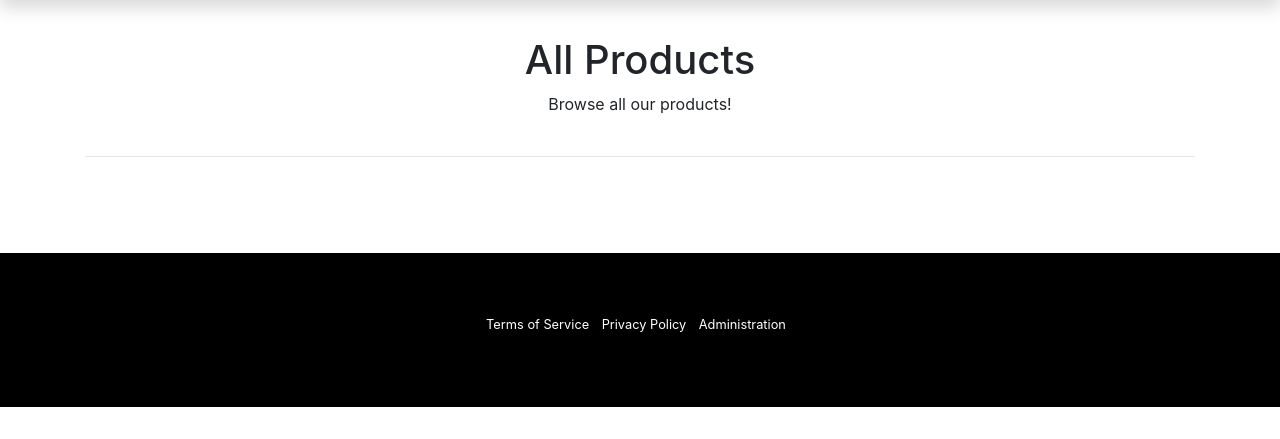
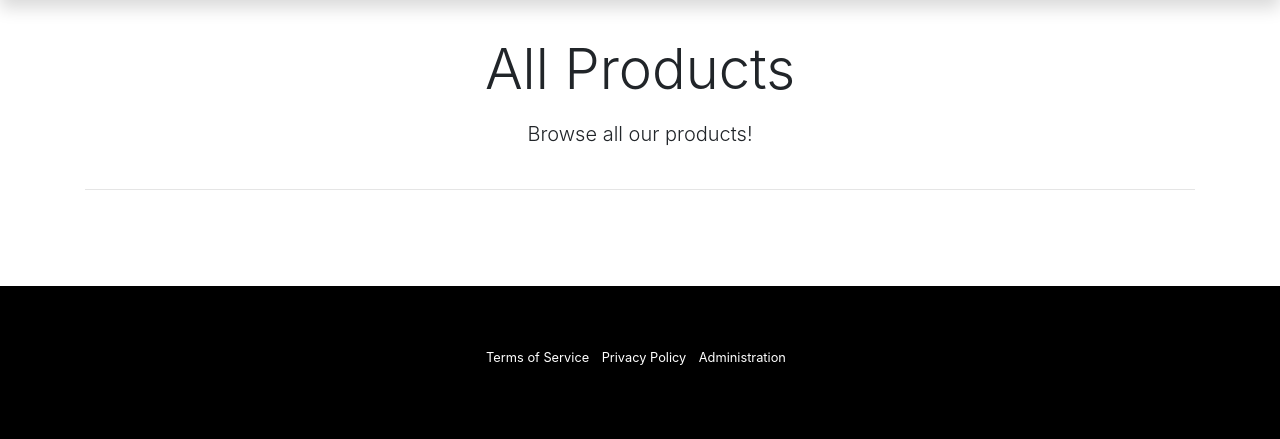
Before and after one commit to mia-k-monaghan/fsp_shop, a Django app: page /products/ in a window 1280 px wide. Shown: the part 60-499 px from the top of the page. Run offline with Django 3.2, Linux system fonts and the light colour scheme; data that the repository does not hold is empty; some libraries are stand-ins or nearby versions.

Commit message:
production updates

```diff
--- a/core/models.py
+++ b/core/models.py
@@ -3,6 +3,7 @@ from django.db import models
 from django.shortcuts import reverse
 from django.utils.text import slugify
 from django.core.validators import MinValueValidator
+import os
 
 User = get_user_model()
 
@@ -31,6 +32,9 @@ class Product(models.Model):
     def get_absolute_url(self):
         return reverse("core:product-detail", kwargs={'slug': self.slug})
 
+    def filename(self):
+        return os.path.basename(self.zip_file.name)
+
 class Order(models.Model):
     user = models.ForeignKey(User,on_delete=models.CASCADE)
     product = models.ForeignKey(Product,null=True,on_delete=models.SET_NULL)
--- a/core/views.py
+++ b/core/views.py
@@ -4,7 +4,7 @@ from django.views.generic.list import ListView
 from django.views.generic.detail import DetailView
 from django.core import mail
 from mimetypes import guess_type
-from os.path import basename
+
 from django.template.loader import render_to_string
 from django.contrib.auth import get_user_model
 from settings import models as setting_models
@@ -19,6 +19,7 @@ from . import models
 User = get_user_model()
 
 import stripe
+import os
 
 stripe.api_key = settings.STRIPE_SECRET_KEY
 
@@ -27,9 +28,9 @@ def download(request, path):
     if os.path.exists(file_path):
         with open(file_path,'rb') as fh:
             response=HttpResponse(fh.read(),content_type='application/zip')
-            response['Content-Disposition']='inline;filename='+os.path.basename(file_path)
+            response['Content-Disposition']='attachment;filename='+os.path.basename(file_path)
             return response
-    raise Http404
+    raise HttpResponse(status=404)
 
 class IndexView(TemplateView):
     template_name = 'core/index.html'
--- a/requirements.txt
+++ b/requirements.txt
@@ -1,3 +1,4 @@
+-f /usr/share/pip-wheels
 asgiref==3.3.4
 certifi==2020.12.5
 chardet==4.0.0
@@ -10,6 +11,7 @@ django-localflavor==3.0.1
 et-xmlfile==1.0.1
 idna==2.10
 MarkupPy==1.14
+mysqlclient==2.0.3
 odfpy==1.4.1
 openpyxl==3.0.7
 Pillow==8.2.0
--- a/templates/core/product_list.html
+++ b/templates/core/product_list.html
@@ -15,8 +15,8 @@
       <br>
       {% endif %}
 
-    <h1>{{h1.heading}}</h1>
-    <p>{{h1.details|linebreaks}}</p>
+    <p class="display-4">{{h1.heading}}</p>
+    <p class="lead">{{h1.details}}</p>
     {% else %}
       {% if request.user.is_superuser %}
       <div class="text-center">
@@ -25,8 +25,8 @@
       </div>
       {% endif %}
 
-      <h1>All Products</h1>
-      <p>Browse all our products!</p>
+      <p class="display-4">All Products</p>
+      <p class="lead">Browse all our products!</p>
     {% endif %}
   </div>
 
--- a/templates/users/profile.html
+++ b/templates/users/profile.html
@@ -18,12 +18,12 @@
     <div class="col-lg-5 col-md-6 mb-4 mx-auto">
       <div class="card shadow">
       <div class="view overlay">
-          <img src="{{order.product.image.url}}" class="card-img-top" alt="">
+          <img src="{{order.product.image.url}}" class="card-img-top" alt="{{order.product.title}}">
       </div>
         <div class="card-body">
           <h3 class="card-title text-center">{{order.product.title}}</h3>
           <p class="card-text text-center">{{order.product.description}}</p>
-          <a class="btn btn-block btn-primary btn-lg"href="{{order.product.zip_file.url}}" download="{{order.product.zip_file.url}}">Download</a>
+          <a class="btn btn-block btn-primary btn-lg"href="{{order.product.zip_file.url}}" download="{{order.product.filename}}">Download</a>
         </div>
       </div>
       <br>
```
Also changed, not shown: fsp_shop/settings.py (+7 -4 lines), templates/core/index.html (+11 -4 lines).
